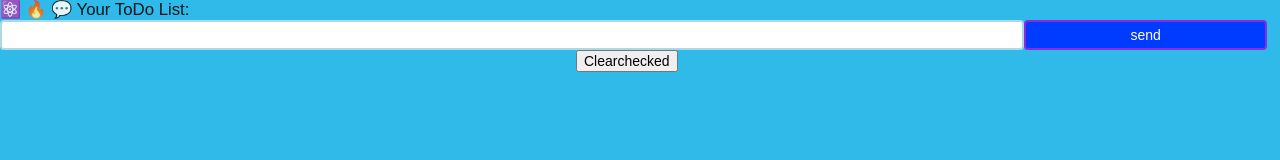
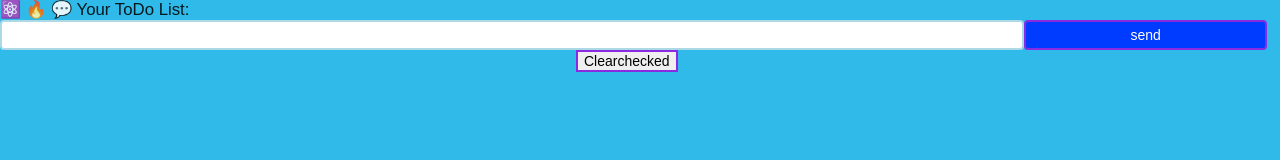
Before and after one commit to mohammedalsomali/LearningReact, a React (Create React App) app: page / in a window 1280 px wide. Shown: the top 160 px of the page. Built offline with nearby package versions, Linux system fonts and the light colour scheme.

Commit message:
new stuff

```diff
--- a/src/App.css
+++ b/src/App.css
@@ -28,8 +28,9 @@ input[type=text] {
   }
 
 .btn {
-    width: auto;
-    margin-left: 45%;
+  border: 2px solid blueviolet;
+  width: auto;
+  margin-left: 45%;
 
 }
 
```
